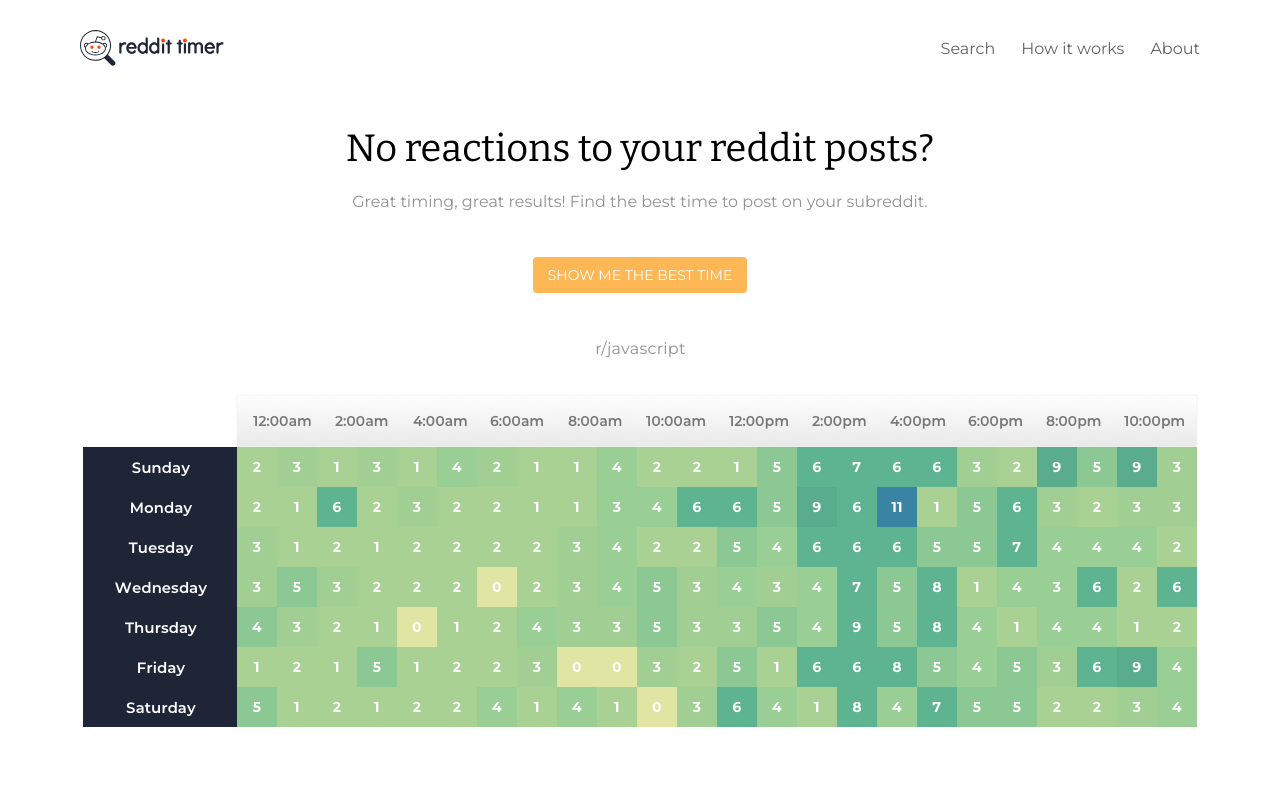
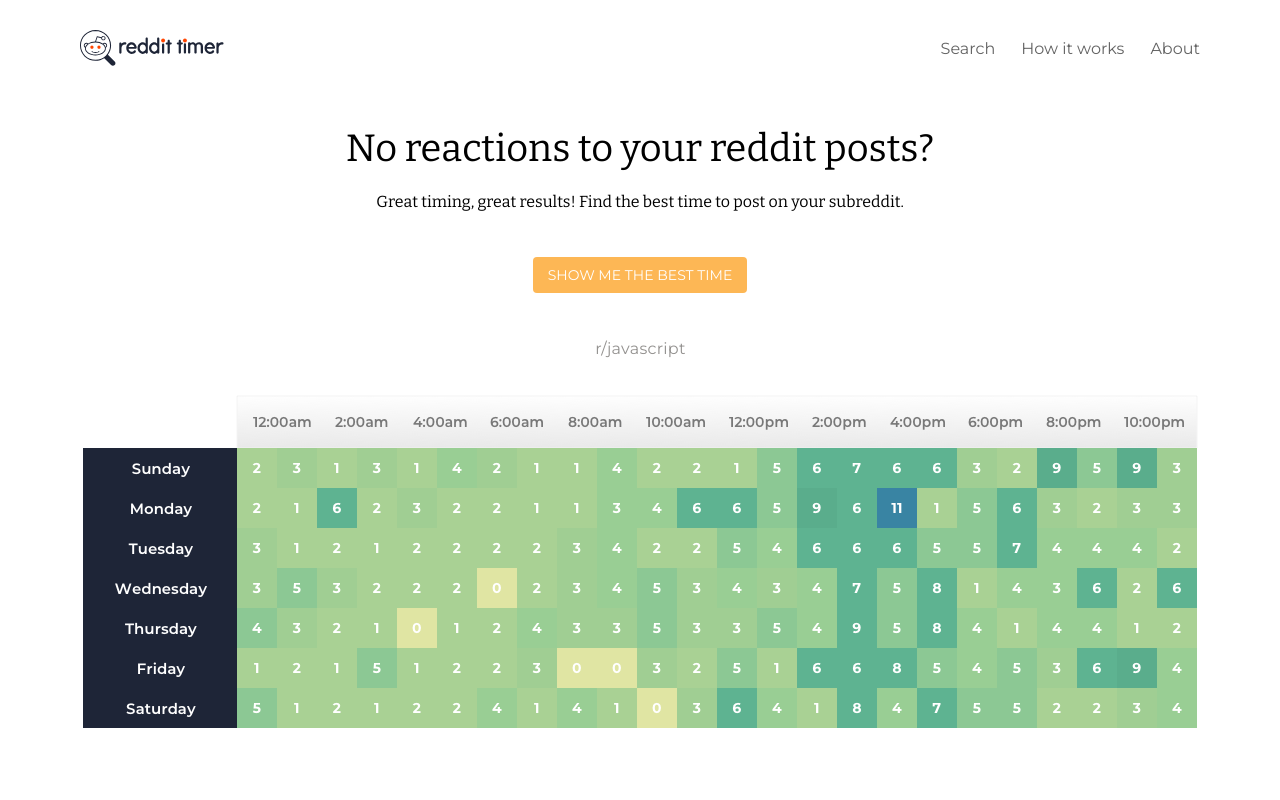
Before and after one commit to ooloo-io/reddit-timer-estuelke, a React (Create React App) app: page / in a window 1280 px wide. Shown: the top 800 px of the page. Built offline with nearby package versions, Linux system fonts and the light colour scheme.

Commit message:
udpated proptypes for infosection, moved infosection h2 to global styles

```diff
--- a/src/components/InfoSection.js
+++ b/src/components/InfoSection.js
@@ -1,21 +1,12 @@
 import React from 'react';
 import PropTypes from 'prop-types';
-import styled from 'styled-components';
-
-
-const Heading = styled.h2`
-  font-size: 24px;
-  font-family: ${({ theme }) => theme.font.secondary};
-  color: ${({ theme }) => theme.color.secondary};
-  margin-bottom: 14px;
-`;
 
 
 const InfoSection = ({ headline, sectionId, children }) => {
   const headingId = sectionId || headline.replace(/\s/g, '-').toLowerCase();
   return (
     <>
-      <Heading id={headingId}>{headline}</Heading>
+      <h2 id={headingId}>{headline}</h2>
       {children}
     </>
   );
@@ -24,12 +15,11 @@ const InfoSection = ({ headline, sectionId, children }) => {
 InfoSection.propTypes = {
   headline: PropTypes.string.isRequired,
   sectionId: PropTypes.string,
-  children: PropTypes.element,
+  children: PropTypes.node.isRequired,
 };
 
 InfoSection.defaultProps = {
-  sectionId: '',
-  children: undefined,
+  sectionId: null,
 };
 
 export default InfoSection;
--- a/src/styles/themes.js
+++ b/src/styles/themes.js
@@ -16,9 +16,11 @@ const GlobalStyle = createGlobalStyle`
     font-weight: normal;
   }
 
-  #root {
-    position: relative;
-    min-height: 100vh;
+  h2 {
+    font-size: 24px;
+    font-family: ${({ theme }) => theme.font.secondary};
+    color: ${({ theme }) => theme.color.secondary};
+    margin-bottom: 14px;
   }
 
   #root {
```
